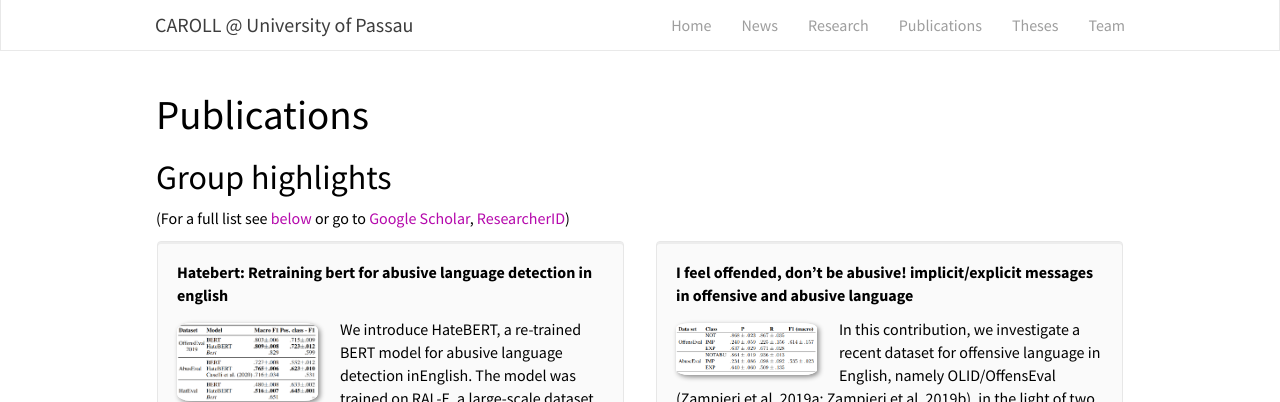
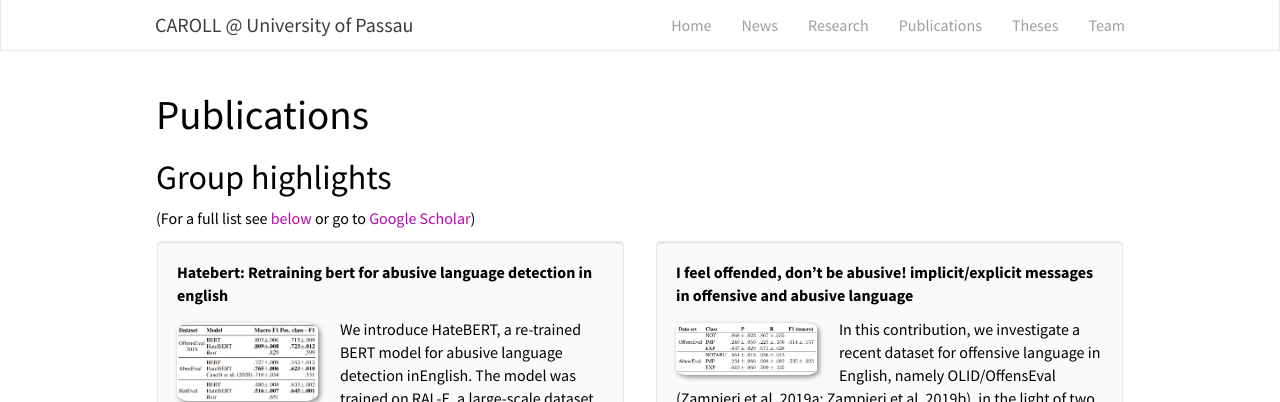
Before and after one commit to ca-roll/ca-roll.github.io, a Jekyll site: the page built from _pages/publications.md, in a window 1280 px wide and 900 px high. Shown: the top 402 px of the window. Built offline with Jekyll 4.4.1, drawn with Linux system fonts in a browser that asks for light colours.

Commit message:
Update publications.md

```diff
--- a/_pages/publications.md
+++ b/_pages/publications.md
@@ -12,7 +12,7 @@ permalink: /publications/
 
 ## Group highlights
 
-(For a full list see [below](#full-list) or go to [Google Scholar](https://scholar.google.de/citations?hl=en&user=5j_sFToAAAAJ), [ResearcherID](https://www.researcherid.com/rid/))
+(For a full list see [below](#full-list) or go to [Google Scholar](https://scholar.google.de/citations?hl=en&user=5j_sFToAAAAJ))
 
 {% assign number_printed = 0 %}
 {% for publi in site.data.publist %}
```
